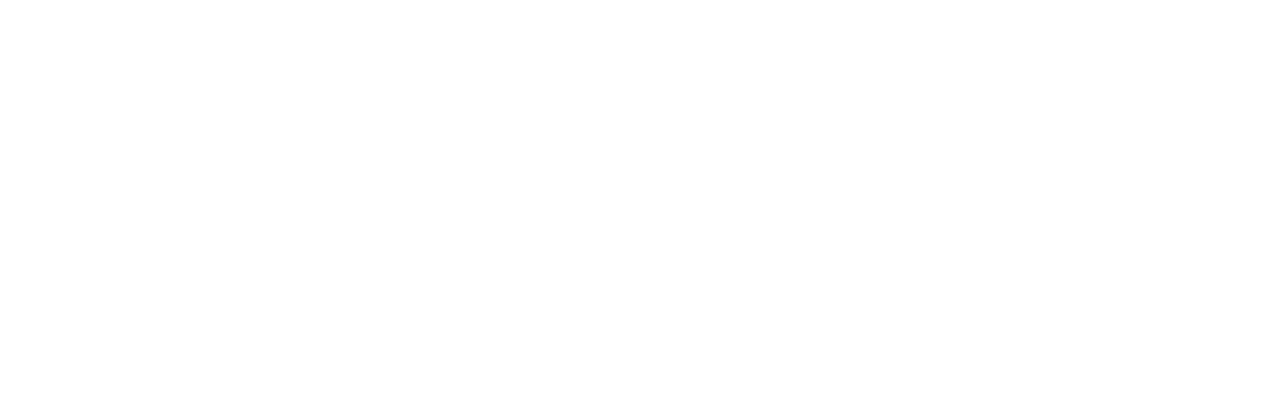
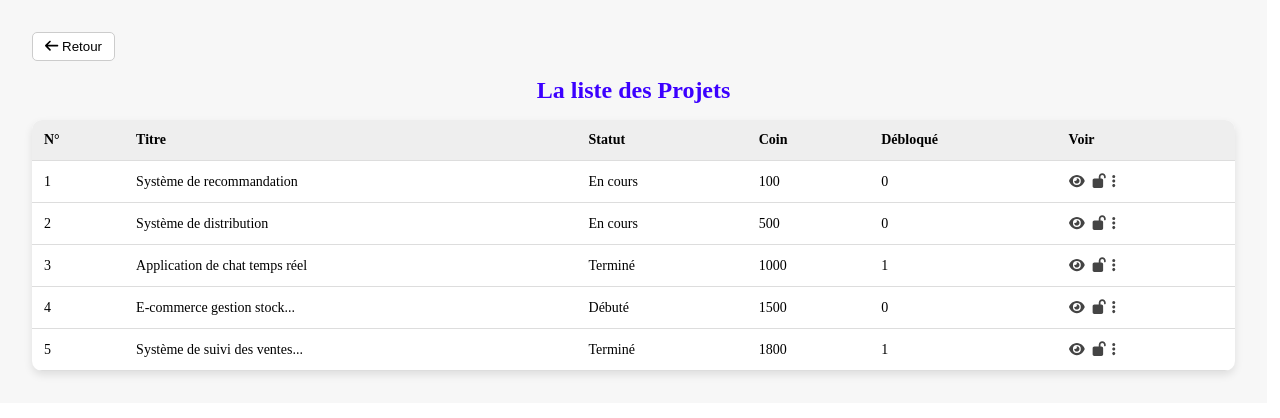
Before and after one commit to Professeur7/CollabdevFrontent, an Angular app: page /projects/projects in a window 1280 px wide. Before the commit this address led to /. Shown: the top 418 px of the page. Built offline with nearby package versions, Linux system fonts and the light colour scheme.

Commit message:
features: un autre ajout dans la partie dashboard

```diff
--- a/src/app/features/coponents-contributeurs/list-projects/list-projects.html
+++ b/src/app/features/coponents-contributeurs/list-projects/list-projects.html
@@ -12,6 +12,7 @@
         <th>Titre</th>
         <th>Statut</th>
         <th>Coin</th>
+        <th>Débloqué</th>
         <th>Voir</th>
       </tr>
     </thead>
@@ -21,8 +22,10 @@
         <td>{{ projet.titre }}</td>
         <td>{{ projet.statut }}</td>
         <td>{{ projet.coin }}</td>
+        <td>{{ projet.debloque }}</td>
         <td class="actions">
           <button (click)="openProjectDetails(projet)"><fa-icon [icon]="faEye"></fa-icon></button>
+          <button><fa-icon [icon]="faLockOpen"></fa-icon></button>
           <button><fa-icon [icon]="faEllipsisV"></fa-icon></button>
         </td>
       </tr>
@@ -30,7 +33,7 @@
   </table>
 
 
-  <app-popup-eye>
+  <app-popup-eye
     [project]="selectedProject"
     [showModal]="showModal"
     (closeModal)="closeProjectDetails()"
--- a/src/app/features/coponents-contributeurs/list-projects/list-projects.ts
+++ b/src/app/features/coponents-contributeurs/list-projects/list-projects.ts
@@ -117,10 +117,14 @@
 
   // Ouvre le popup avec les détails d'un projet
   openProjectDetails(project: any) {
+    // this.selectedProject = project;
+    // this.showModal = true;
+    // // Empêche le défilement en arrière-plan
+    // document.body.style.overflow = 'hidden';
+
+    console.log("Projet cliqué :", project);
     this.selectedProject = project;
     this.showModal = true;
-    // Empêche le défilement en arrière-plan
-    document.body.style.overflow = 'hidden';
   }
 
   // Ferme le popup
```
Also changed, not shown: src/app/app.routes.ts (+8 -1 lines).
